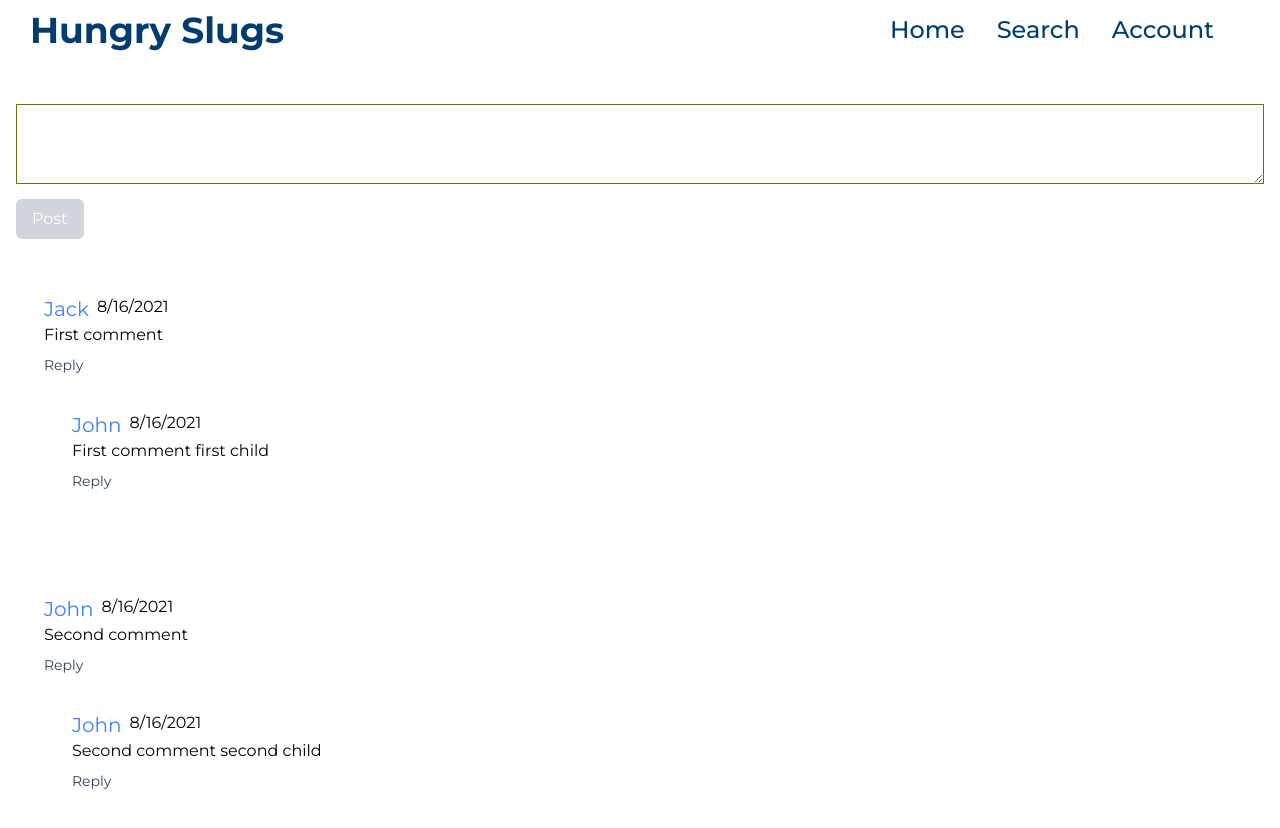
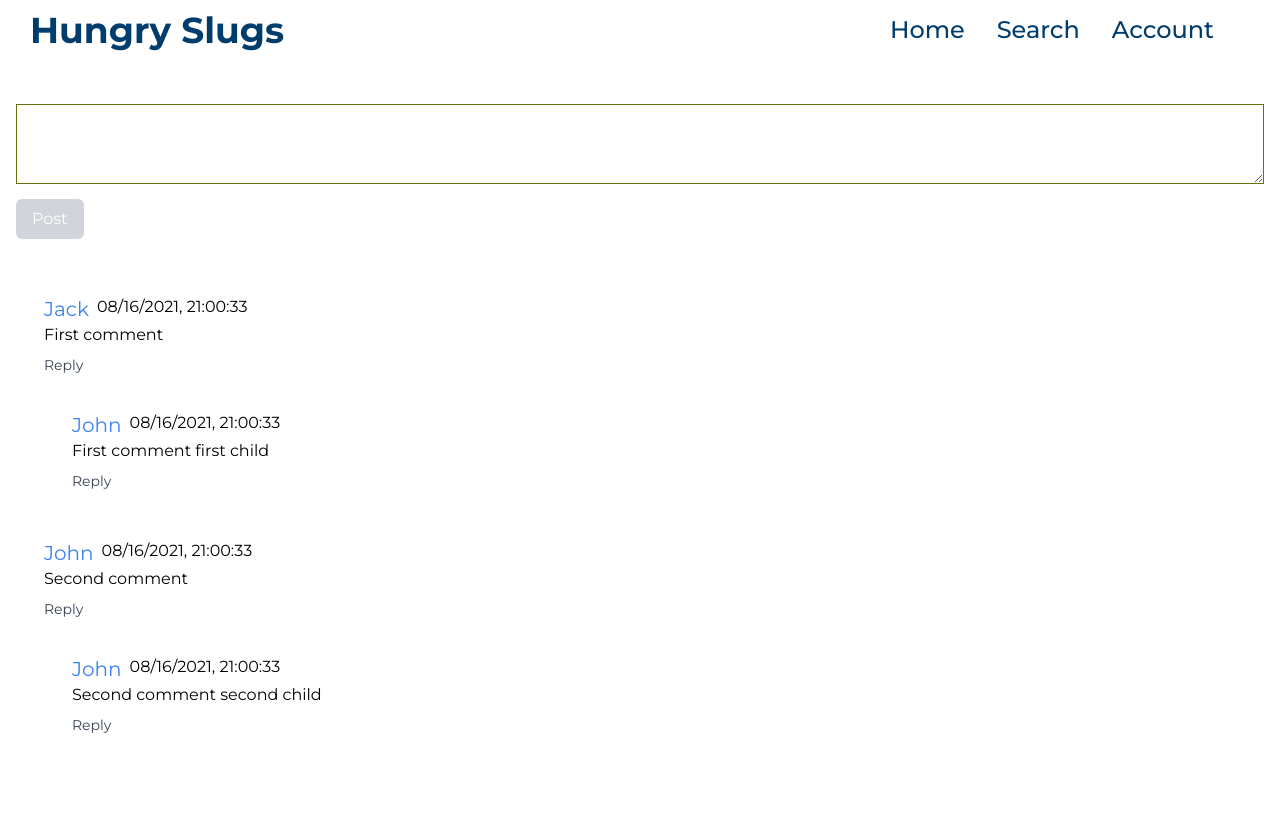
Before and after one commit to HungrySlugs-CSE115A/hungry-slugs-webapp, a Next.js app: page /comment in a window 1280 px wide. Shown: the top 828 px of the page. After the commit the page ends 800 px from the top, so only its background shows below. Built offline with nearby package versions, Linux system fonts and the light colour scheme; no server answers.

Commit message:
update to show time posted along with date

```diff
--- a/components/comment_section/comment.tsx
+++ b/components/comment_section/comment.tsx
@@ -40,13 +40,23 @@ const Comment: React.FC<CommentProps> = ({ comment, replies, currentUserId, dele
   const canReply = Boolean(currentUserId)
   const canEdit = currentUserId === comment.user_id && !timePassed;
   const canDelete = currentUserId === comment.user_id && !timePassed;
-  const timePosted = new Date(comment.time_posted).toLocaleDateString();
+  // Define the options for date and time formatting
+  const options = {
+    year: 'numeric' as 'numeric',
+    month: '2-digit' as '2-digit',
+    day: '2-digit' as '2-digit',
+    hour: '2-digit' as '2-digit',
+    minute: '2-digit' as '2-digit',
+    second: '2-digit' as '2-digit',
+    hour12: false
+  };
+  const timePosted = new Date(comment.time_posted).toLocaleString('en-US', options);
   const isReplying = activeComment && activeComment.type === "replying" && activeComment.id === comment.id;
   const isEditing = activeComment && activeComment.type === "editing" && activeComment.id === comment.id;
   const replyId = parentId ? parentId : comment.id;
 
   return (
-    <div className="comment flex mb-7 p-4">
+    <div className="comment flex p-4">
       <div className="comment_image_container mr-3">
         {/* <img src="/user-icon.png" className="rounded-full"/> */}
       </div>
```
